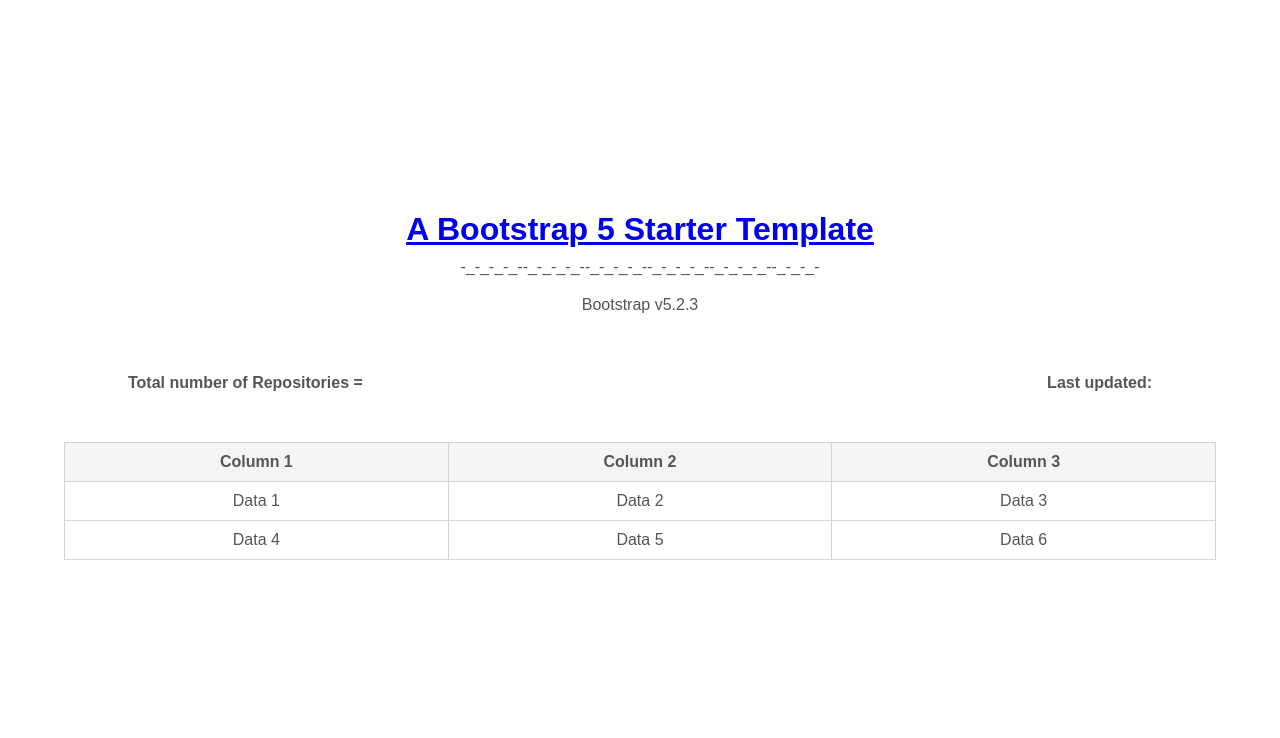
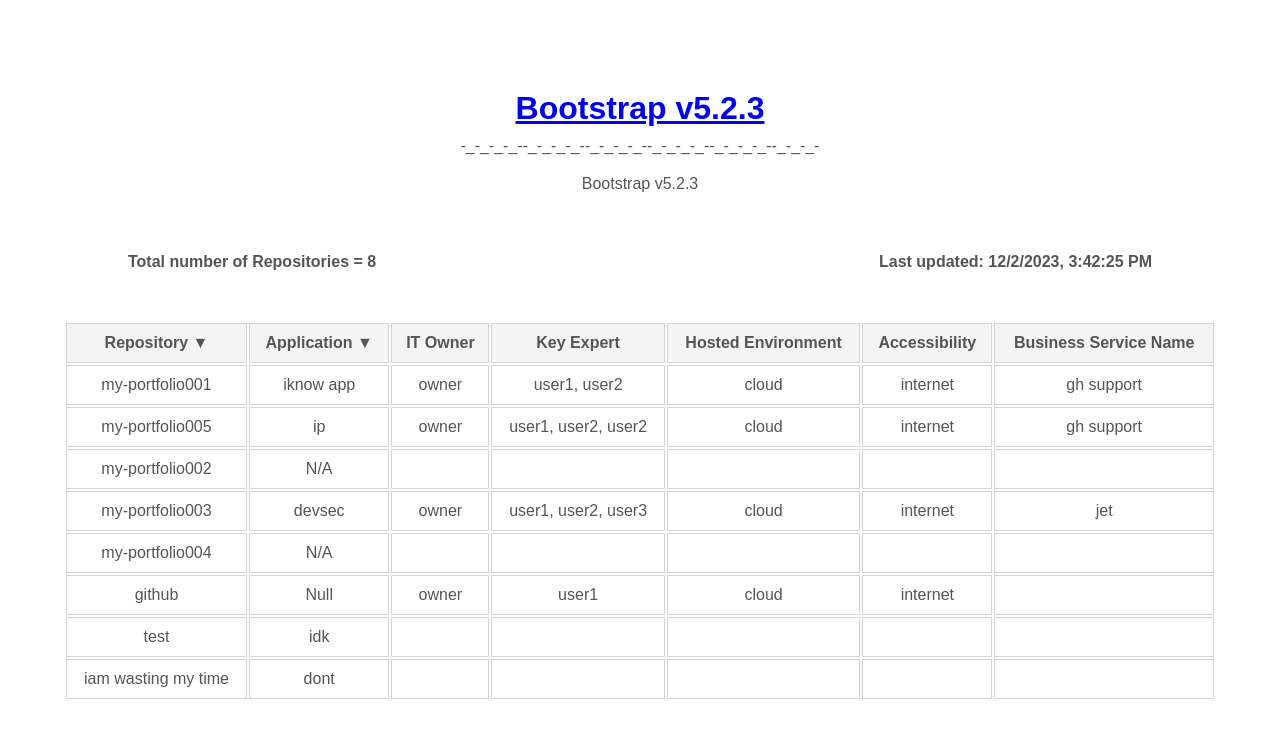
Before and after one commit to ashokbubli/6, a plain HTML site: page index.html in a window 1280 px wide. Drawn offline with Linux system fonts and the light colour scheme.

Commit message:
Update index.html

```diff
--- a/index.html
+++ b/index.html
@@ -44,7 +44,6 @@
         table {
             width: 90%;
             margin: 30px auto;
-            border-collapse: collapse;
         }
 
         table th, table td {
@@ -57,14 +56,19 @@
             text-align: center;
             margin-top: 20px;
         }
+
+        /* Add your existing styles here */
+        /* ... existing styles ... */
     </style>
     <title>Repository Metadata</title>
 </head>
 <body>
     <div class="container">
-        <a href="target_page.html">
-            <h1>A Bootstrap 5 Starter Template</h1>
-        </a>
+        <!-- No search bar here, as requested -->
+    </div>
+
+    <div class="heading-container">
+        <h1><a href="support_team.html">Bootstrap v5.2.3</a></h1>
         <p class="lead">-_-_-_-_--_-_-_-_--_-_-_-_--_-_-_-_--_-_-_-_--_-_-_-</p>
         <p style="margin-bottom: 20px;">Bootstrap v5.2.3</p>
     </div>
@@ -77,23 +81,26 @@
     <table>
         <thead>
             <tr>
-                <th>Column 1</th>
-                <th>Column 2</th>
-                <th>Column 3</th>
+                <th>Repository <span id="filter-arrow" class="arrow" onclick="toggleFilter('filter-repository')">&#9660;</span></th>
+                <th>Application <span id="filter-arrow-app" class="arrow" onclick="toggleFilter('filter-application')">&#9660;</span></th>
+                <th>IT Owner</th>
+                <th>Key Expert</th>
+                <th>Hosted Environment</th>
+                <th>Accessibility</th>
+                <th>Business Service Name</th>
+            </tr>
+            <tr id="filter-row" style="display: none;">
+                <th><input type="text" id="filter-repository" class="filter-input" placeholder="Filter"></th>
+                <th><input type="text" id="filter-application" class="filter-input" placeholder="Filter"></th>
+                <th></th>
+                <th></th>
+                <th></th>
+                <th></th>
+                <th></th>
             </tr>
         </thead>
-        <tbody>
-            <tr>
-                <td>Data 1</td>
-                <td>Data 2</td>
-                <td>Data 3</td>
-            </tr>
-            <tr>
-                <td>Data 4</td>
-                <td>Data 5</td>
-                <td>Data 6</td>
-            </tr>
-            <!-- Add more rows as needed -->
+        <tbody id="data-output">
+            <!-- Repository metadata from JavaScript will be inserted here. -->
         </tbody>
     </table>
 
```
